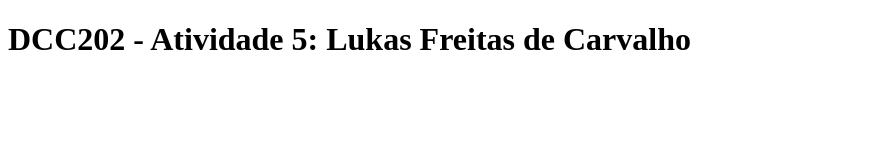
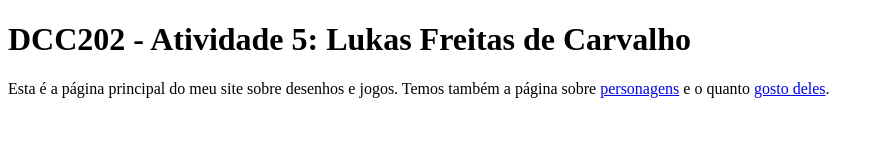
Before and after one commit to ufjf-dcc202/ufjf-dcc202-2023-3-a-atv5-Lukas712, a website: page index.html in a window 1280 px wide. Shown: the whole page, without its empty margins (0-884 px from the left). Drawn offline with Linux system fonts and the light colour scheme.

Commit message:
Finalização da página principal com os dois links.

```diff
--- a/index.html
+++ b/index.html
@@ -8,7 +8,7 @@
 <body>
     <main>
         <h1>DCC202 - Atividade 5: Lukas Freitas de Carvalho</h1>
-
+        <p>Esta é a página principal do meu site sobre desenhos e jogos. Temos também a página sobre <a href="personagens.html">personagens</a> e o quanto <a href="preferencias.html">gosto deles</a>.</p>
 
     </main>
 </body>
```
